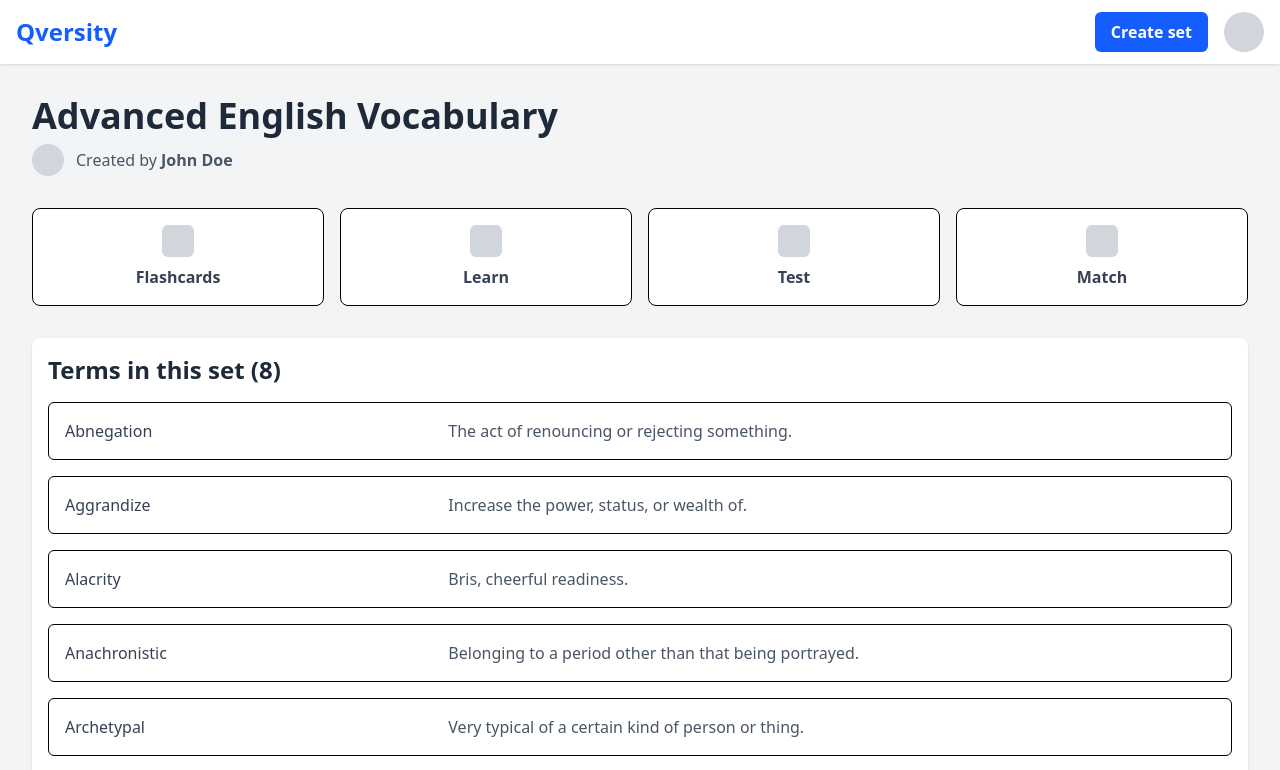
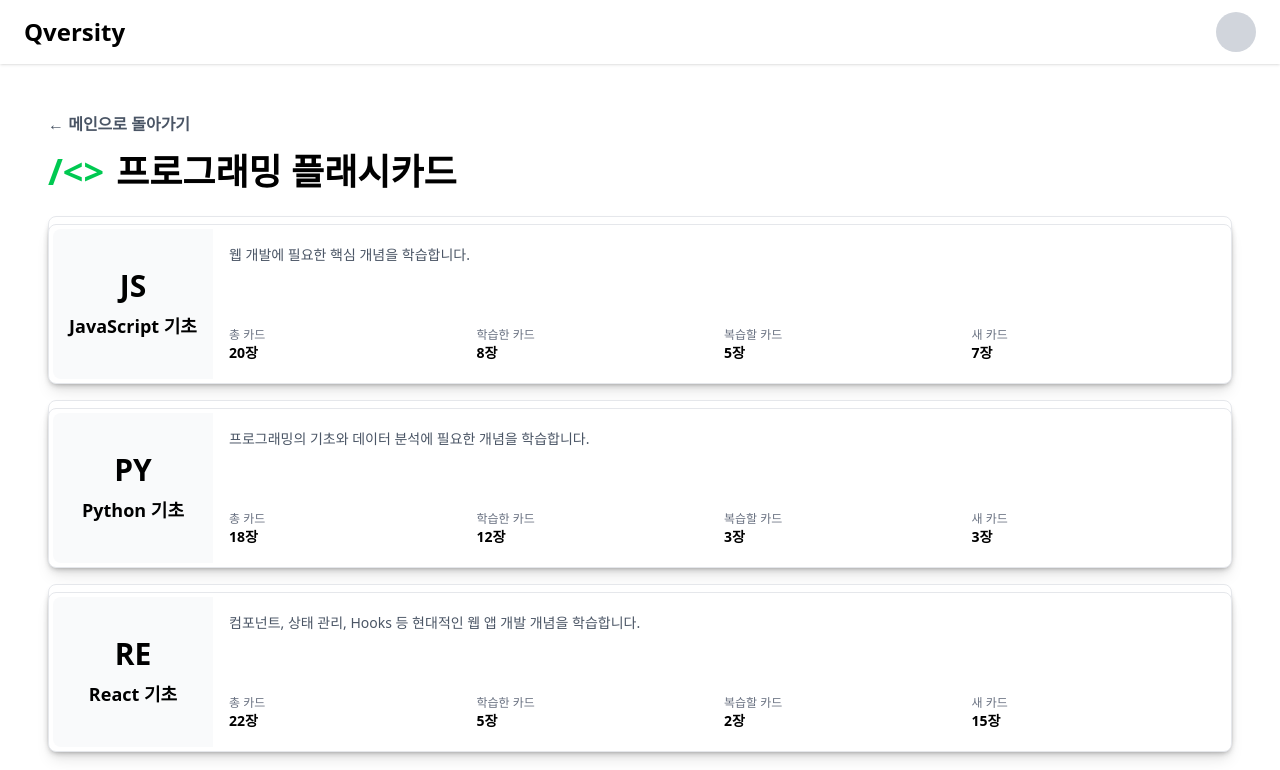
Before and after one commit to 99MotiveU/Qversity, a React (Vite) app in the folder qversity-front/: page /set/1 in a window 1280 px wide. Shown: the top 770 px of the page. Built offline with nearby package versions, Linux system fonts and the light colour scheme.

Commit message:
refactor: detailpage UI/UX 수정

```diff
--- a/qversity-front/src/pages/DetailPage.jsx
+++ b/qversity-front/src/pages/DetailPage.jsx
@@ -1,82 +1,98 @@
 import React from 'react';
 
-// Placeholder data for a single study set
-const studySet = {
-  id: 1,
-  title: 'Advanced English Vocabulary',
-  description: 'A collection of 50 advanced words for GRE and TOEFL preparation.',
-  author: 'John Doe',
-  terms: [
-    { id: 1, term: 'Abnegation', definition: 'The act of renouncing or rejecting something.' },
-    { id: 2, term: 'Aggrandize', definition: 'Increase the power, status, or wealth of.' },
-    { id: 3, term: 'Alacrity', definition: 'Bris, cheerful readiness.' },
-    { id: 4, term: 'Anachronistic', definition: 'Belonging to a period other than that being portrayed.' },
-    { id: 5, term: 'Archetypal', definition: 'Very typical of a certain kind of person or thing.' },
-    { id: 6, term: 'Ascetic', definition: 'Characterized by severe self-discipline and abstention from all forms of indulgence.' },
-    { id: 7, term: 'Beguile', definition: 'Charm or enchant (someone), sometimes in a deceptive way.' },
-    { id: 8, term: 'Blandishment', definition: 'A flattering or pleasing statement or action used to persuade someone gently to do something.' },
-  ],
-};
+// Placeholder data for study sets in the 'Programming' category
+const studySets = [
+  {
+    id: 1,
+    title: 'JavaScript 기초',
+    description: '웹 개발에 필요한 핵심 개념을 학습합니다.',
+    icon: 'JS', // Placeholder for icon
+    stats: { total: 20, learned: 8, toReview: 5, new: 7 },
+  },
+  {
+    id: 2,
+    title: 'Python 기초',
+    description: '프로그래밍의 기초와 데이터 분석에 필요한 개념을 학습합니다.',
+    icon: 'PY', // Placeholder for icon
+    stats: { total: 18, learned: 12, toReview: 3, new: 3 },
+  },
+  {
+    id: 3,
+    title: 'React 기초',
+    description: '컴포넌트, 상태 관리, Hooks 등 현대적인 웹 앱 개발 개념을 학습합니다.',
+    icon: 'RE', // Placeholder for icon
+    stats: { total: 22, learned: 5, toReview: 2, new: 15 },
+  },
+];
 
-// Study mode button component
-function StudyModeButton({ name, icon }) {
-  return (
-    <button className="flex flex-col items-center justify-center p-4 border rounded-lg bg-white hover:bg-gray-100 transition-colors space-y-2">
-      {/* Placeholder for icon */}
-      <div className="w-8 h-8 bg-gray-300 rounded-md"></div>
-      <span className="font-semibold text-gray-700">{name}</span>
-    </button>
-  );
-}
+// Stat item component for the card
+const StatItem = ({ label, value }) => (
+  <div>
+    <p className="text-xs text-gray-500">{label}</p>
+    <p className="font-bold text-dark-color">{value}장</p>
+  </div>
+);
 
+// Study Set Card component with stacked effect
+const StudySetCard = ({ set }) => (
+  <div className="relative cursor-pointer group" style={{ perspective: '1000px' }}>
+    <div className="relative w-full h-40 transform-style-3d transition-transform duration-500 group-hover:-translate-y-1">
+      {[...Array(3)].map((_, i) => (
+        <div
+          key={i}
+          className="absolute w-full h-full bg-white rounded-lg shadow-md border border-gray-200"
+          style={{ transform: `translateZ(${-i * 4}px) translateY(${-i * 4}px)` }}
+        ></div>
+      ))}
+      <div className="absolute w-full h-full bg-white rounded-lg shadow-lg border border-gray-200 flex p-1">
+        <div className="w-40 bg-gray-50 rounded-l-lg flex flex-col items-center justify-center p-4">
+          <div className="text-3xl font-bold text-primary">{set.icon}</div>
+          <h3 className="text-lg font-bold text-center text-dark-color mt-2">{set.title}</h3>
+        </div>
+        <div className="flex-1 p-4 flex flex-col justify-between">
+          <p className="text-sm text-gray-600">{set.description}</p>
+          <div className="grid grid-cols-4 gap-2 text-sm">
+            <StatItem label="총 카드" value={set.stats.total} />
+            <StatItem label="학습한 카드" value={set.stats.learned} />
+            <StatItem label="복습할 카드" value={set.stats.toReview} />
+            <StatItem label="새 카드" value={set.stats.new} />
+          </div>
+        </div>
+      </div>
+    </div>
+  </div>
+);
+
+// Detail Page Component (now Study Set List)
 export default function DetailPage() {
   return (
-    <div className="min-h-screen bg-gray-100">
-      {/* Header (Re-using the same structure as MainPage for consistency) */}
+    <div className="font-sans min-h-screen bg-light-color">
+      {/* Header */}
       <header className="bg-white shadow-sm sticky top-0 z-10">
-        <div className="container mx-auto px-4">
+        <div className="container mx-auto px-6">
           <div className="flex justify-between items-center py-3">
-            <div className="text-2xl font-bold text-blue-600">Qversity</div>
-            <div className="flex items-center space-x-4">
-              <button type="button" className="bg-blue-600 text-white px-4 py-2 rounded-md hover:bg-blue-700 font-semibold">
-                Create set
-              </button>
-              <div className="w-10 h-10 rounded-full bg-gray-300 cursor-pointer"></div>
-            </div>
+            <div className="text-2xl font-bold text-primary">Qversity</div>
+            <div className="w-10 h-10 rounded-full bg-gray-300 cursor-pointer"></div>
           </div>
         </div>
       </header>
 
       {/* Main Content */}
-      <main className="container mx-auto p-4 md:p-8">
-        {/* Set Title and Info */}
+      <main className="container mx-auto p-6 md:p-12">
         <div className="mb-8">
-          <h1 className="text-4xl font-bold text-gray-800 mb-2">{studySet.title}</h1>
-          <div className="flex items-center">
-            <div className="w-8 h-8 rounded-full bg-gray-300 mr-3"></div>
-            <span className="text-md text-gray-600">Created by <span className="font-bold">{studySet.author}</span></span>
-          </div>
+          <button className="text-gray-600 hover:text-primary font-semibold mb-4">
+            &larr; 메인으로 돌아가기
+          </button>
+          <h1 className="text-4xl font-bold text-dark-color flex items-center">
+            <span className="text-green-500 mr-3">&#x2F;&lt;&gt;</span>
+            프로그래밍 플래시카드
+          </h1>
         </div>
 
-        {/* Study Modes */}
-        <div className="grid grid-cols-2 md:grid-cols-4 gap-4 mb-8">
-          <StudyModeButton name="Flashcards" />
-          <StudyModeButton name="Learn" />
-          <StudyModeButton name="Test" />
-          <StudyModeButton name="Match" />
-        </div>
-
-        {/* Terms List */}
-        <div className="bg-white p-4 rounded-lg shadow-sm">
-          <h2 className="text-2xl font-bold text-gray-800 mb-4">Terms in this set ({studySet.terms.length})</h2>
-          <div className="space-y-4">
-            {studySet.terms.map(term => (
-              <div key={term.id} className="flex p-4 border rounded-md">
-                <div className="w-1/3 font-medium text-gray-700">{term.term}</div>
-                <div className="w-2/3 text-gray-600">{term.definition}</div>
-              </div>
-            ))}
-          </div>
+        <div className="space-y-6">
+          {studySets.map(set => (
+            <StudySetCard key={set.id} set={set} />
+          ))}
         </div>
       </main>
     </div>
```
